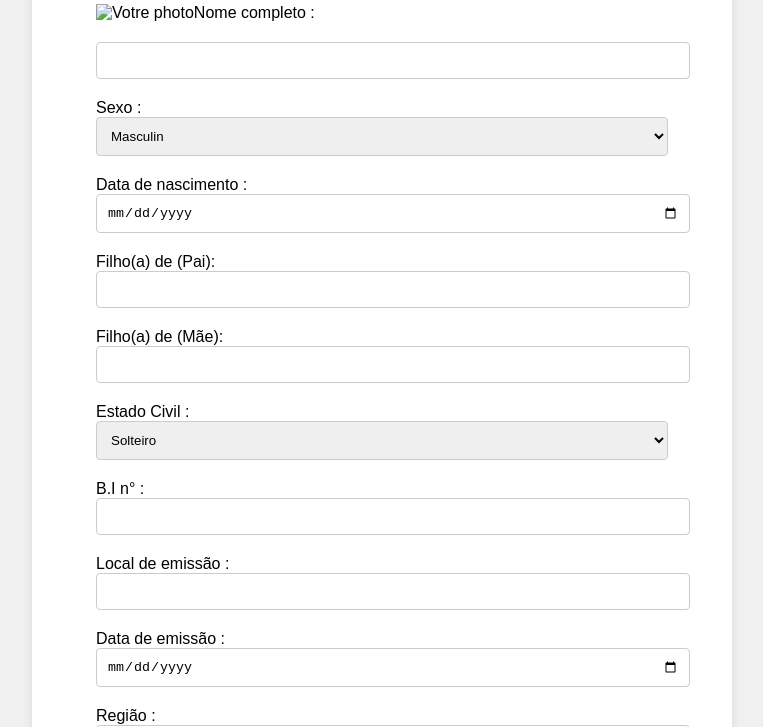
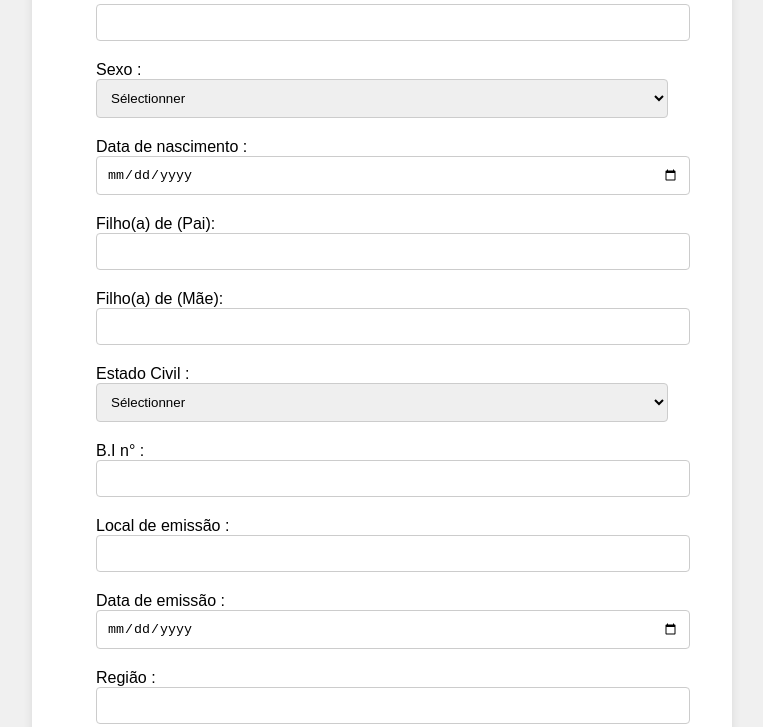
Before and after one commit to AEGBS-Dakar/associados_da_aegbs.com, a plain HTML site: page index.html in a window 1280 px wide. Shown: the part 419-1146 px from the top of the page, without its empty margins (258-1021 px from the left). Drawn offline with Linux system fonts and the light colour scheme.

Commit message:
Update index.html

```diff
--- a/index.html
+++ b/index.html
@@ -9,25 +9,23 @@
 <body>
     <main>
         <div class="form-container">
-            <img src="images/AEGBS__LOGO.jpg" alt="Logo AEGBS" class="centered-logo">
         <h2>ASSOCIATION DES ETUDIANTS BISSAU-GUINÉENS AU SÉNÉGAL</h2>
         <h3>CADASTRO DO MEMBRO</h3>
-            <form id="registrationForm">
+        <form id="registrationForm" enctype="multipart/form-data">
             <fieldset>
                 <legend>DADOS PESSOAL</legend>
-                    <div class="image-container">
                 <label for="photo">Photo de l'étudiant :</label>
                 <input type="file" id="photo" accept="image/*" onchange="loadFile(event)">
-                        <img id="output" src="#" alt="Votre photo" class="profile-photo"/>
-                    </div>
+                <img id="output" src="images/AEGBS__LOGO.jpg" alt="Votre photo" />
 
                 <label for="nom">Nome completo :</label>
                 <input type="text" id="nom" name="nom" required>
 
                 <label for="sexe">Sexo :</label>
                 <select id="sexe" name="sexe" required>
+                    <option value="">Sélectionner</option>
                     <option value="Masculin">Masculin</option>
-                        <option value="Feminin">Feminin</option>
+                    <option value="Féminin">Féminin</option>
                 </select>
 
                 <label for="date_naissance">Data de nascimento :</label>
@@ -41,6 +39,7 @@
 
                 <label for="etat_civil">Estado Civil :</label>
                 <select id="etat_civil" name="etat_civil" required>
+                    <option value="">Sélectionner</option>
                     <option value="Solteiro">Solteiro</option>
                     <option value="Casado">Casado</option>
                 </select>
```
Lines whose indentation alone changed are shown as unchanged.
